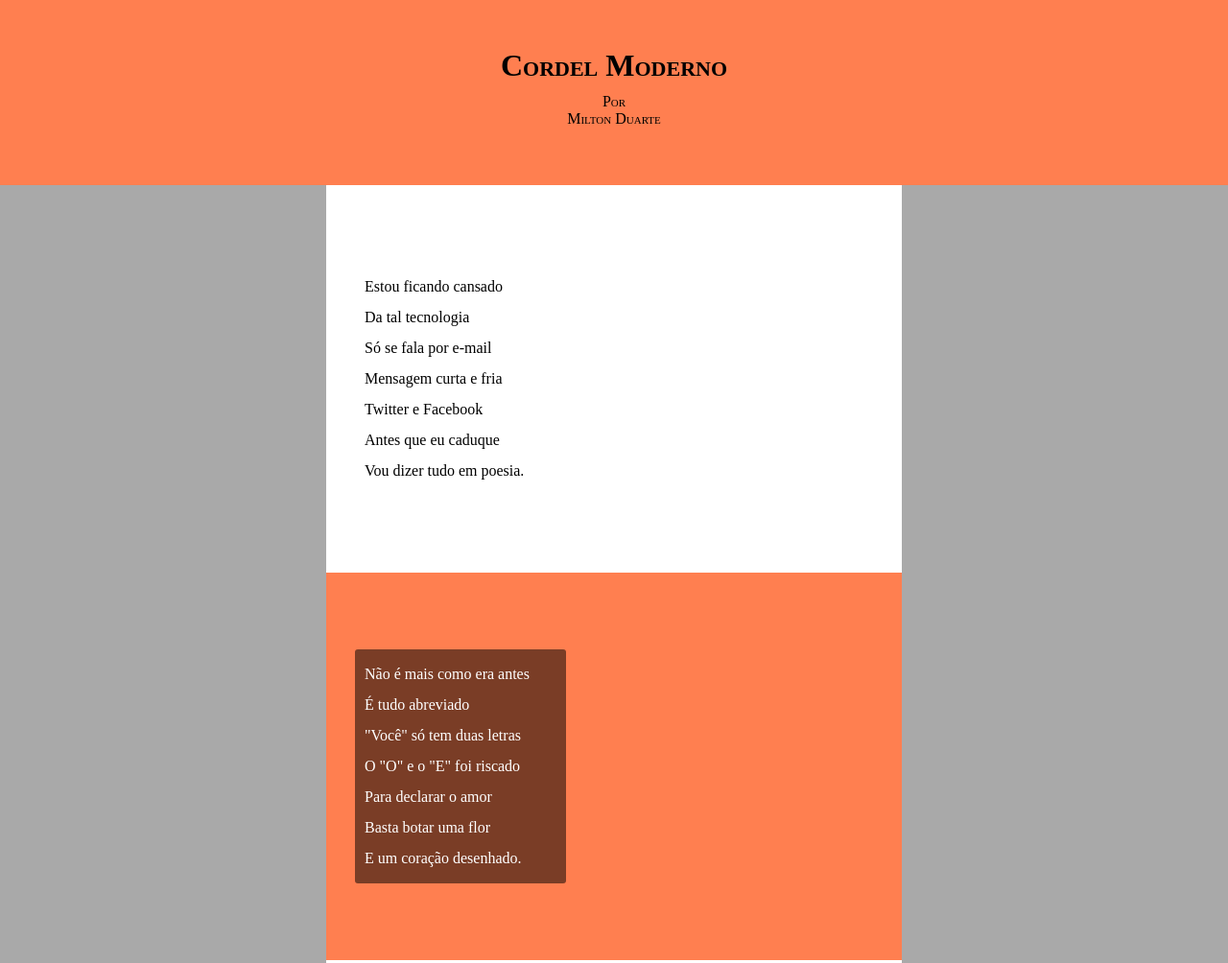
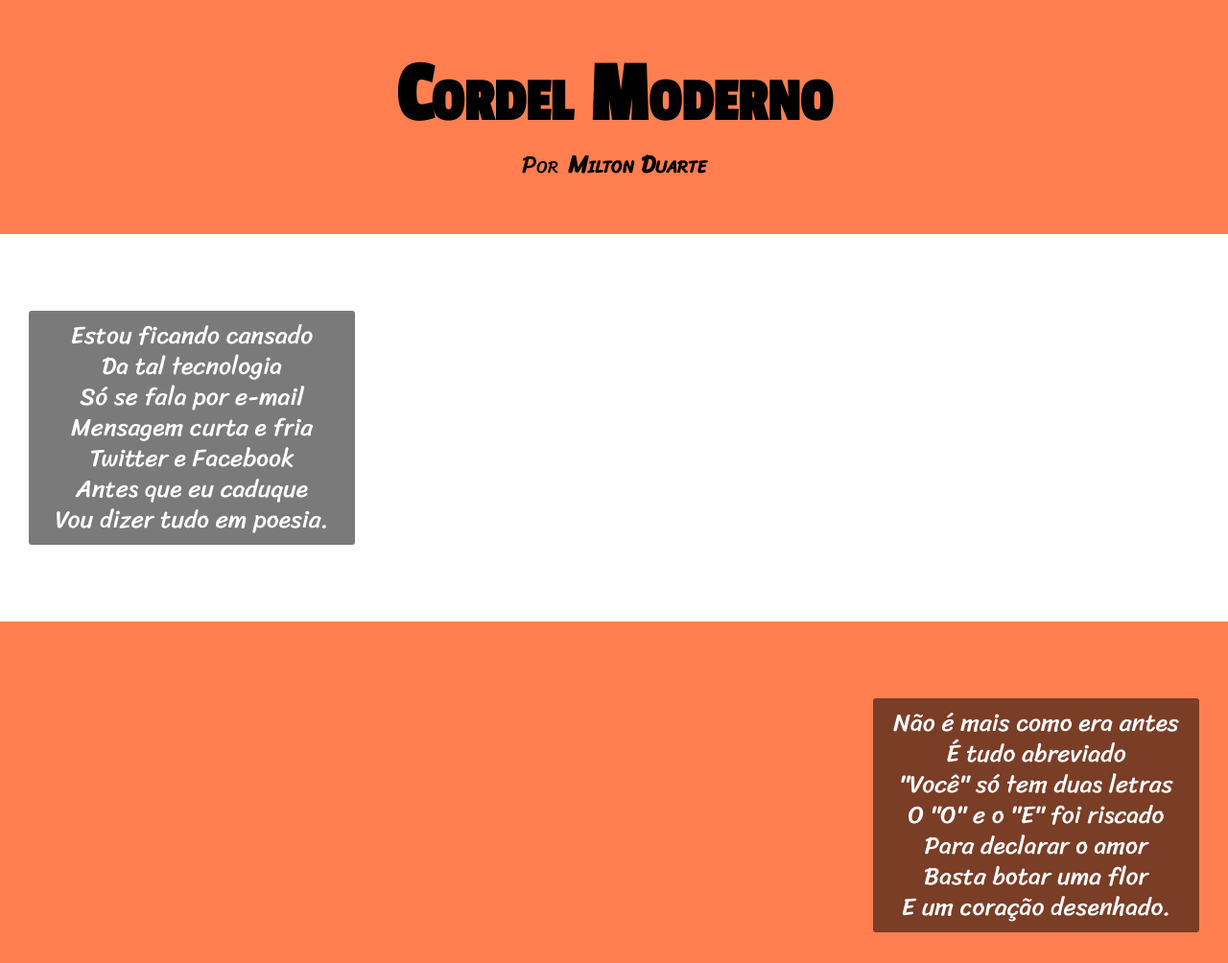
Before and after one commit to fabiofsjunior/projeto-curso-em-video-cordel-parallax, a plain HTML site: page index.html in a window 1280 px wide. Shown: the top 1004 px of the page at 96% size. Drawn offline with Linux system fonts and the light colour scheme.

Commit message:
Update style.css

```diff
--- a/style/style.css
+++ b/style/style.css
@@ -1,4 +1,14 @@
 @charset "UTF-8";
+
+@import url('https://fonts.googleapis.com/css2?family=Passion+One&display=swap');
+
+@import url('https://fonts.googleapis.com/css2?family=Sriracha&display=swap');
+
+:root{
+    --fonte1: Verdana, Geneva, Tahoma, sans-serif;
+    --fonte2: 'Passion One', cursive;
+    --fonte3: 'Sriracha', cursive;
+}
 
 * {
     margin: 0px;
@@ -6,6 +16,7 @@
 html,body{
     background-color: darkgray;
     min-height: 100vh;
+    font-family: var(--fonte1);
 }
 header{
     background-color: coral;
@@ -19,13 +30,26 @@ header{
     justify-content: center;
     font-variant: small-caps;
     gap: 0px;
+    font-family: var(--fonte2);
+}
+header > h1{
+    font-size: 7vw;
+}
+header > p{
+    padding: 0px;
+    flex-direction: row;
+    align-items: center;
+    justify-content: center;
+    gap: 10px;
+
 }
 body > header a, body > main a{
     text-decoration: none;
     color: black;
+    font-weight: bold;
 }
 main{
-    width: 600px;
+    min-width: 300px;
     margin: auto;
     text-align: justify;
 }
@@ -43,8 +67,15 @@ section.normal{
 }
 section.imagem{
     background-color: coral;
+    flex-direction: row-reverse;
+    padding-right: 30px;
 }
 section.imagem > p{
+    color: white;
+    background-color: rgba(0, 0, 0, 0.521);
+    border-radius: 3px;
+}
+section.normal > p{
     color: white;
     background-color: rgba(0, 0, 0, 0.521);
     border-radius: 3px;
@@ -53,8 +84,11 @@ section.imagem > p{
 p{
     display: flex;
     flex-direction: column;
-    width: 200px;
+    width: 25vw;
     padding: 10px;
+    text-align: center;
+    font-family: var(--fonte3);
+    font-size: 2vw;
 }
 
 footer{
@@ -63,8 +97,8 @@ footer{
     display: flex;
     padding-top: 50px;
     padding-bottom: 50px;
-    text-align: center;
     align-items: center;
     justify-content: center;
     font-size: x-small;
+    font-family: var(--fonte2);
 }
```
